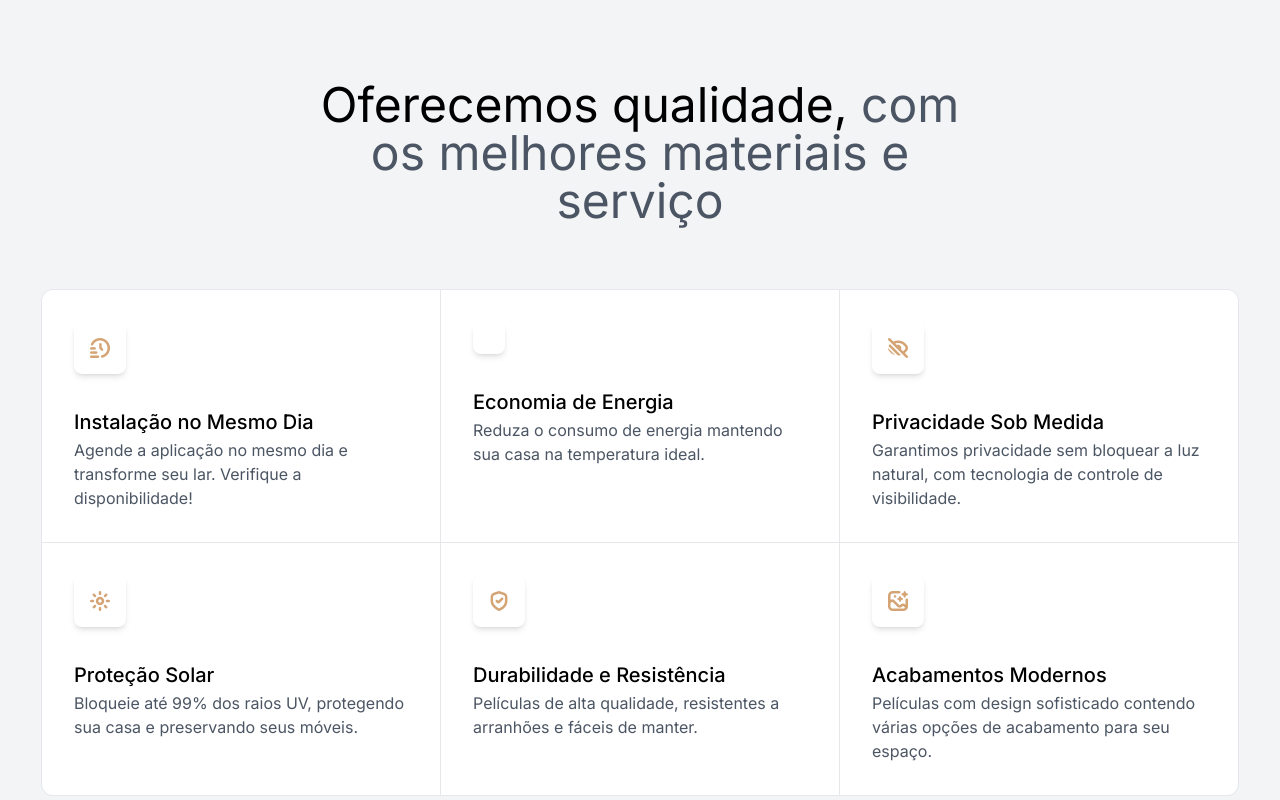
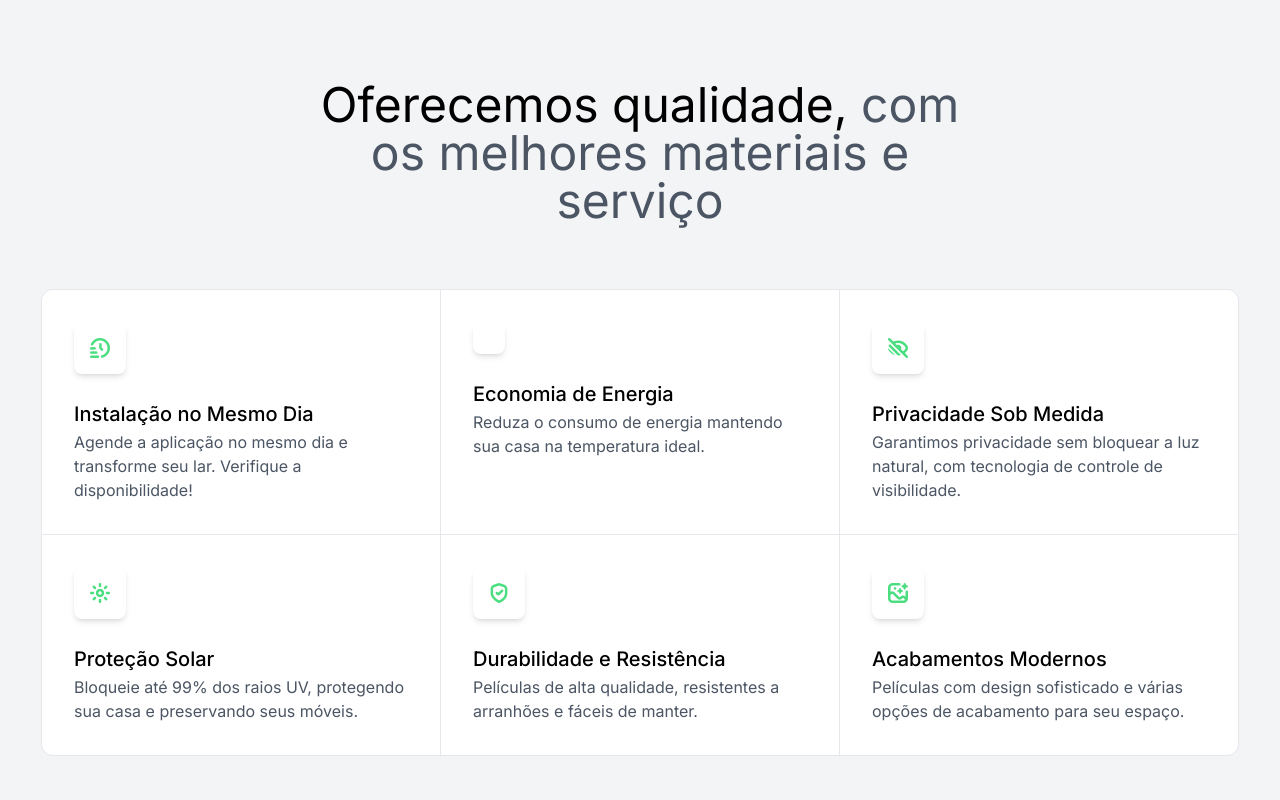
Before and after one commit to edumoreiira/aju-films, an Angular app: page / in a window 1280 px wide. Shown: the part 1178-1978 px from the top of the page. Built offline with nearby package versions, Linux system fonts and the light colour scheme; some icons are missing.

Commit message:
refactor(cards-section): add card object
- Add card interface
- Update cards-section component to use card object

```diff
--- a/src/app/components/layout/cards-section/cards-section.component.html
+++ b/src/app/components/layout/cards-section/cards-section.component.html
@@ -1,68 +1,17 @@
 <div class="grid grid-cols-[repeat(auto-fit,_minmax(350px,_1fr))] m-px rounded-xl border border-gray-200 overflow-clip gap-px
 bg-gray-200">
-    <div class="bg-white flex flex-col items-start gap-8 p-8">
-        <div class="p-4 shadow-md rounded-lg">
-            <i class="fi fi-br-time-fast flex text-primary text-xl"></i>
+
+    @for(card of cards; track $index) {
+        <div class="bg-white flex flex-col sm:items-start items-center sm:gap-6 sm:p-8 gap-4 p-6
+        sm:text-start text-center">
+            <div class="p-4 shadow-md rounded-lg">
+                <i [class]="'fi flex text-green-400 text-xl ' + card.icon"></i>
+            </div>
+            <div>
+                <h4 class="font-medium text-xl leading-8">{{card.title}}</h4>
+                <p class="text-gray-600">{{card.description}}</p>
+            </div>
         </div>
-        <div>
-            <h4 class="font-medium text-xl leading-8">Instalação no Mesmo Dia</h4>
-            <p class="text-gray-600">Agende a aplicação no mesmo dia e transforme seu lar. Verifique a disponibilidade!</p>
-        </div>
-    </div>
-
-    <div class="bg-white flex flex-col items-start gap-8 p-8">
-        <div class="p-4 shadow-md rounded-lg">
-            <i class="fi fi-br-research-arrows-circle flex text-primary text-xl"></i>
-        </div>
-        <div>
-            <h4 class="font-medium text-xl leading-8">Economia de Energia</h4>
-            <p class="text-gray-600">Reduza o consumo de energia mantendo sua casa na temperatura ideal.</p>
-        </div>
-    </div>
-
-
-    <div class="bg-white flex flex-col items-start gap-8 p-8">
-        <div class="p-4 shadow-md rounded-lg">
-            <i class="fi fi-br-low-vision flex text-primary text-xl"></i>
-        </div>
-        <div>
-            <h4 class="font-medium text-xl leading-8">Privacidade Sob Medida</h4>
-            <p class="text-gray-600">Garantimos privacidade sem bloquear a luz natural, com tecnologia de controle de visibilidade.</p>
-        </div>
-    </div>
-
-    <div class="bg-white flex flex-col items-start gap-8 p-8">
-        <div class="p-4 shadow-md rounded-lg">
-            <i class="fi fi-br-brightness flex text-primary text-xl"></i>
-        </div>
-        <div>
-            <h4 class="font-medium text-xl leading-8">Proteção Solar</h4>
-            <p class="text-gray-600">Bloqueie até 99% dos raios UV, protegendo sua casa e preservando seus móveis.</p>
-        </div>
-    </div>
-
-
-    <div class="bg-white flex flex-col items-start gap-8 p-8">
-        <div class="p-4 shadow-md rounded-lg">
-            <i class="fi fi-br-shield-check flex text-primary text-xl"></i>
-        </div>
-        <div>
-            <h4 class="font-medium text-xl leading-8">Durabilidade e Resistência</h4>
-            <p class="text-gray-600">Películas de alta qualidade, resistentes a arranhões e fáceis de manter.</p>
-        </div>
-    </div>
-
-
-    <div class="bg-white flex flex-col items-start gap-8 p-8">
-        <div class="p-4 shadow-md rounded-lg">
-            <i class="fi fi-br-graphic-style flex text-primary text-xl"></i>
-        </div>
-        <div>
-            <h4 class="font-medium text-xl leading-8">Acabamentos Modernos</h4>
-            <p class="text-gray-600">Películas com design sofisticado contendo várias opções de acabamento para seu espaço.
-            </p>
-        </div>
-    </div>
-
+    }
 
 </div>
--- a/src/app/components/layout/cards-section/cards-section.component.ts
+++ b/src/app/components/layout/cards-section/cards-section.component.ts
@@ -1,4 +1,5 @@
 import { Component } from '@angular/core';
+import { Card } from '../../../models/card.interface';
 
 @Component({
   selector: 'app-cards-section',
@@ -8,5 +9,37 @@ import { Component } from '@angular/core';
   styleUrl: './cards-section.component.scss'
 })
 export class CardsSectionComponent {
+  cards: Card[] = [
+    {
+      icon: 'fi-br-time-fast',
+      title: 'Instalação no Mesmo Dia',
+      description: 'Agende a aplicação no mesmo dia e transforme seu lar. Verifique a disponibilidade!'
+    },
+    {
+      icon: 'fi-br-research-arrows-circle',
+      title: 'Economia de Energia',
+      description: 'Reduza o consumo de energia mantendo sua casa na temperatura ideal.'
+    },
+    {
+      icon: 'fi-br-low-vision',
+      title: 'Privacidade Sob Medida',
+      description: 'Garantimos privacidade sem bloquear a luz natural, com tecnologia de controle de visibilidade.'
+    },
+    {
+      icon: 'fi-br-brightness',
+      title: 'Proteção Solar',
+      description: 'Bloqueie até 99% dos raios UV, protegendo sua casa e preservando seus móveis.'
+    },
+    {
+      icon: 'fi-br-shield-check',
+      title: 'Durabilidade e Resistência',
+      description: 'Películas de alta qualidade, resistentes a arranhões e fáceis de manter.'
+    },
+    {
+      icon: 'fi-br-graphic-style',
+      title: 'Acabamentos Modernos',
+      description: 'Películas com design sofisticado e várias opções de acabamento para seu espaço.'
+    }
+  ];
 
 }
--- a/src/app/components/layout/navbar/navbar.component.html
+++ b/src/app/components/layout/navbar/navbar.component.html
@@ -3,7 +3,7 @@ transition-all"
 [ngClass]="{'backdrop-blur-sm bg-black bg-opacity-40': isScrolled}">
     <div>
         <span style="font-family: 'Avenida';"
-        class="text-[3.7rem] leading-none">AJU FILMS</span>
+        class="text-[3.7rem] leading-none text-nowrap">AJU FILMS</span>
     </div>
     <div class="flex items-center gap-x-72">
         <nav>
--- /dev/null
+++ b/src/app/models/card.interface.ts
@@ -0,0 +1,5 @@
+export interface Card {
+    icon: string;
+    title: string;
+    description: string;
+  }
```
